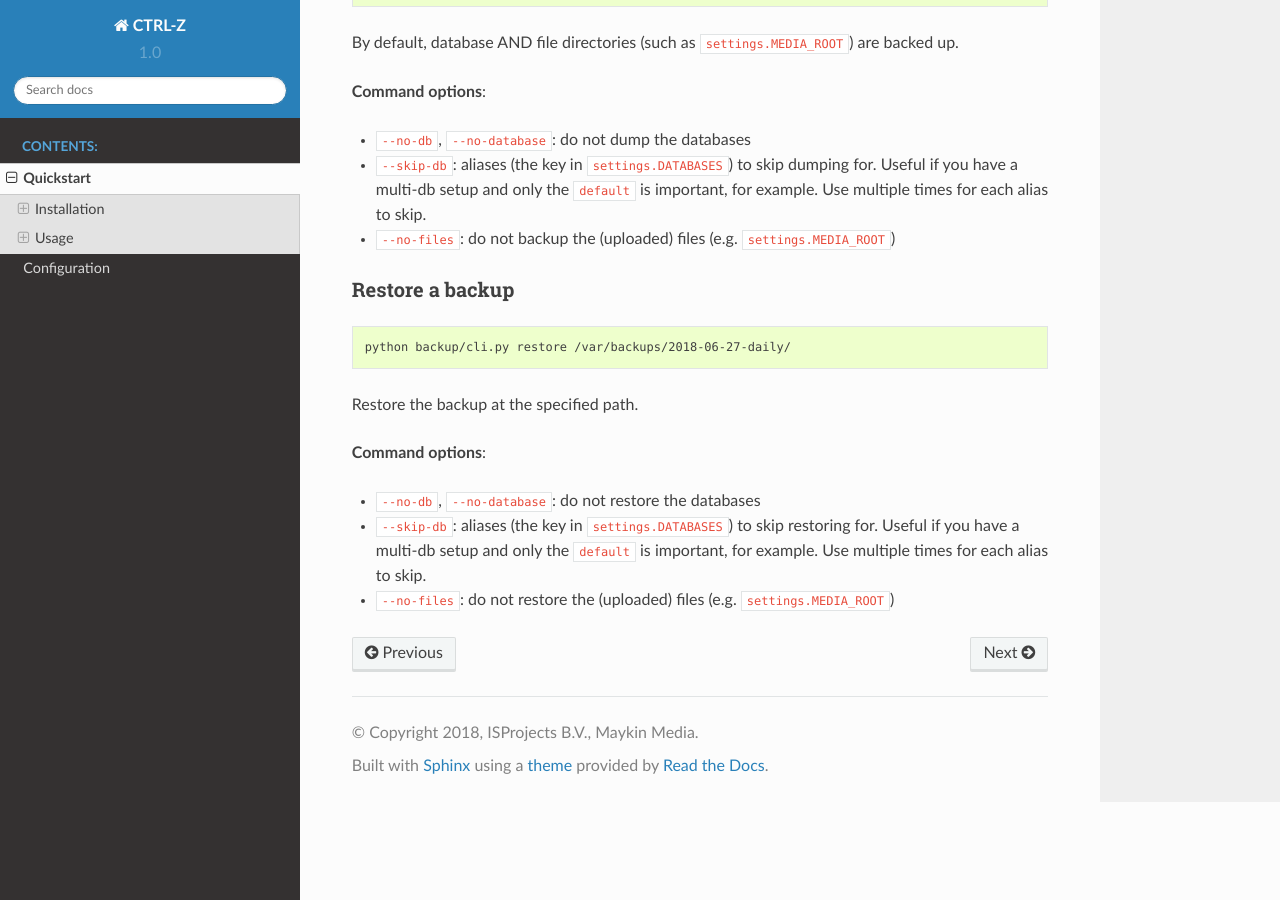
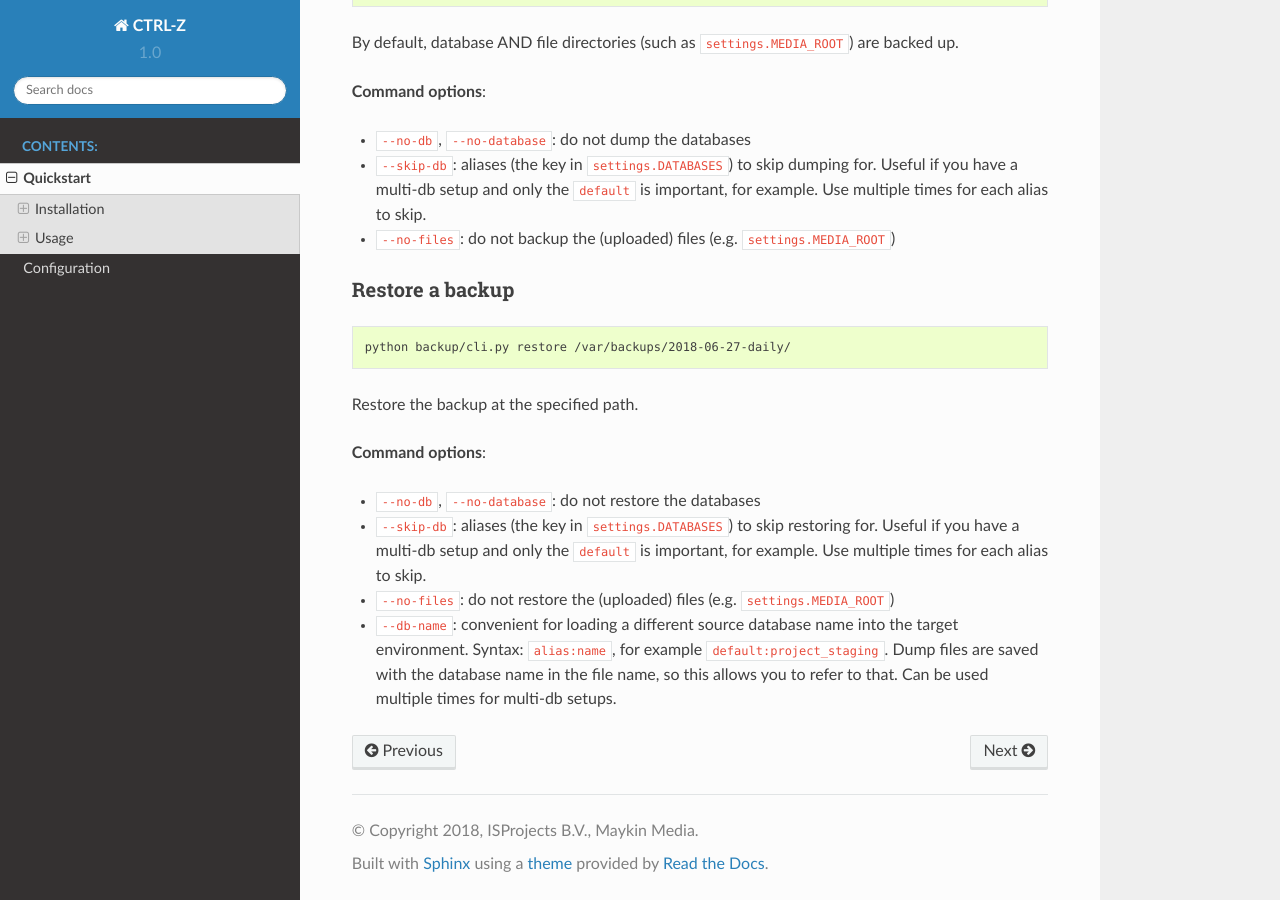
Before and after one commit to isprojects/ctrl-z, a Sphinx documentation site: the page built from doc/quickstart.rst, in a window 1280 px wide and 900 px high, scrolled down 1940 px. Built offline with Sphinx 7.4.7 and the Read the Docs theme 2.0.0, drawn with Linux system fonts in a browser that asks for light colours.

Commit message:
:memo: Fixes #5 -- document --db-name CLI option

```diff
--- a/doc/quickstart.rst
+++ b/doc/quickstart.rst
@@ -136,3 +136,8 @@ Restore the backup at the specified path.
   for. Useful if you have a multi-db setup and only the ``default`` is important,
   for example. Use multiple times for each alias to skip.
 * ``--no-files``: do not restore the (uploaded) files (e.g. ``settings.MEDIA_ROOT``)
+* ``--db-name``: convenient for loading a different source database name into
+  the target environment. Syntax: ``alias:name``, for example
+  ``default:project_staging``. Dump files are saved with the database name in
+  the file name, so this allows you to refer to that. Can be used multiple
+  times for multi-db setups.
```
